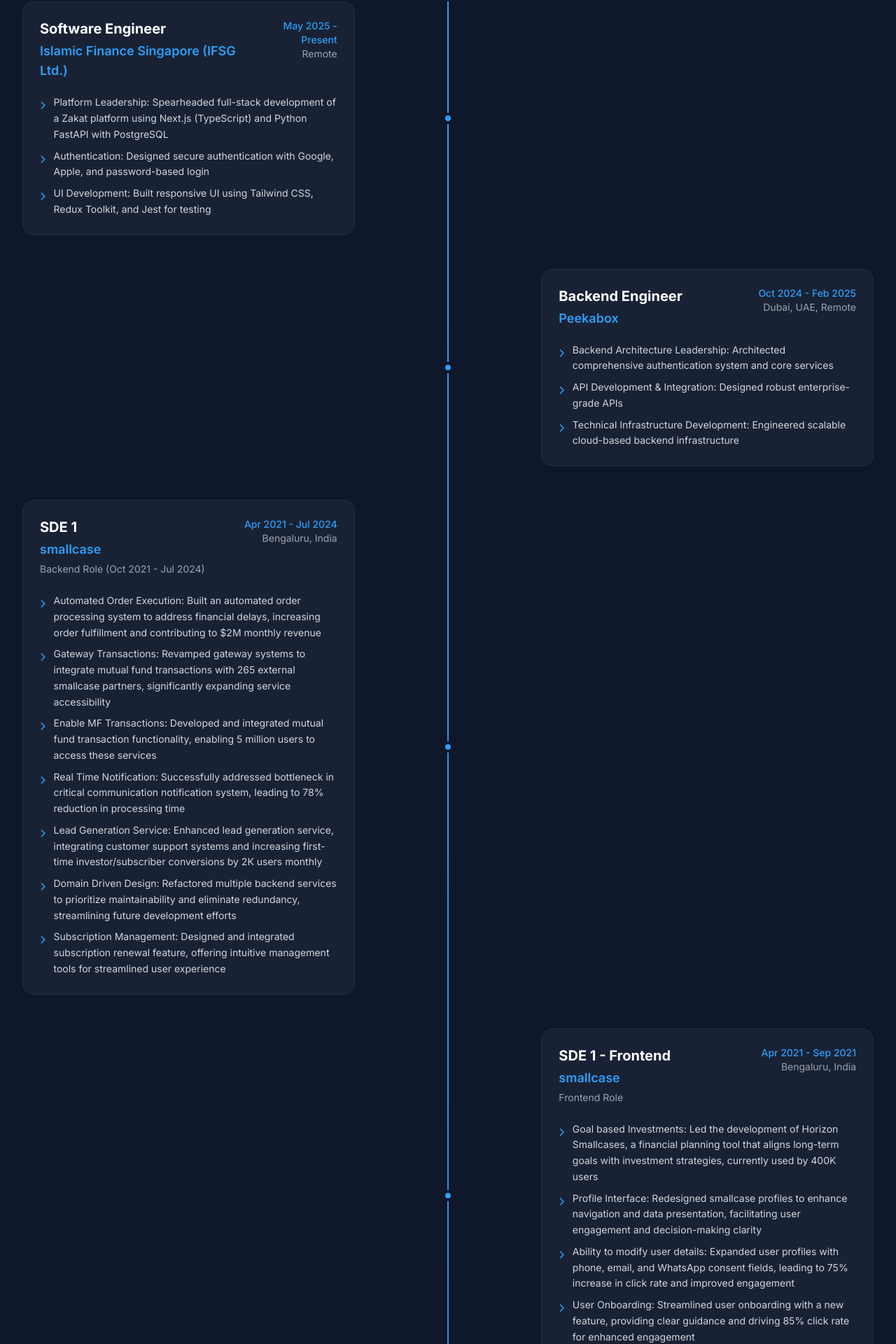
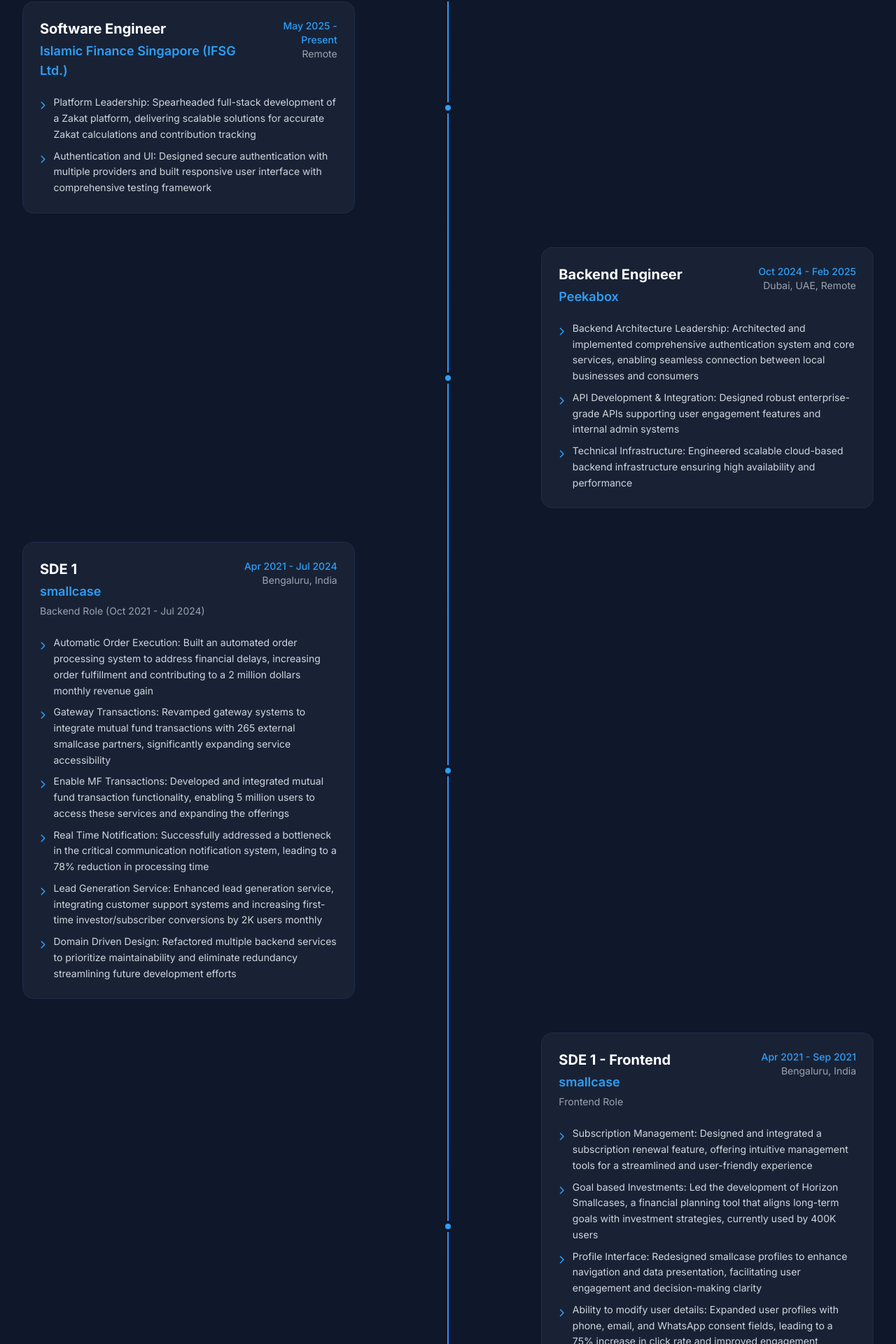
Before and after one commit to ahmedrzakhan/ahmedrzakhan.github.io, a React (Create React App) app: page / in a window 1280 px wide. Shown: the part 2300-4220 px from the top of the page at 70% size. Built offline with nearby package versions, Linux system fonts and the light colour scheme; no server answers.

Commit message:
portoflio content updated

```diff
--- a/src/data/portfolio.ts
+++ b/src/data/portfolio.ts
@@ -30,9 +30,8 @@ export const experiences: Experience[] = [
     duration: "May 2025 - Present",
     location: "Remote",
     description: [
-      "Platform Leadership: Spearheaded full-stack development of a Zakat platform using Next.js (TypeScript) and Python FastAPI with PostgreSQL",
-      "Authentication: Designed secure authentication with Google, Apple, and password-based login",
-      "UI Development: Built responsive UI using Tailwind CSS, Redux Toolkit, and Jest for testing",
+      "Platform Leadership: Spearheaded full-stack development of a Zakat platform, delivering scalable solutions for accurate Zakat calculations and contribution tracking",
+      "Authentication and UI: Designed secure authentication with multiple providers and built responsive user interface with comprehensive testing framework",
     ],
   },
   {
@@ -41,9 +40,9 @@ export const experiences: Experience[] = [
     duration: "Oct 2024 - Feb 2025",
     location: "Dubai, UAE, Remote",
     description: [
-      "Backend Architecture Leadership: Architected comprehensive authentication system and core services",
-      "API Development & Integration: Designed robust enterprise-grade APIs",
-      "Technical Infrastructure Development: Engineered scalable cloud-based backend infrastructure",
+      "Backend Architecture Leadership: Architected and implemented comprehensive authentication system and core services, enabling seamless connection between local businesses and consumers",
+      "API Development & Integration: Designed robust enterprise-grade APIs supporting user engagement features and internal admin systems",
+      "Technical Infrastructure: Engineered scalable cloud-based backend infrastructure ensuring high availability and performance",
     ],
   },
   {
@@ -53,13 +52,12 @@ export const experiences: Experience[] = [
     location: "Bengaluru, India",
     type: "Backend Role (Oct 2021 - Jul 2024)",
     description: [
-      "Automated Order Execution: Built an automated order processing system to address financial delays, increasing order fulfillment and contributing to $2M monthly revenue",
+      "Automatic Order Execution: Built an automated order processing system to address financial delays, increasing order fulfillment and contributing to a 2 million dollars monthly revenue gain",
       "Gateway Transactions: Revamped gateway systems to integrate mutual fund transactions with 265 external smallcase partners, significantly expanding service accessibility",
-      "Enable MF Transactions: Developed and integrated mutual fund transaction functionality, enabling 5 million users to access these services",
-      "Real Time Notification: Successfully addressed bottleneck in critical communication notification system, leading to 78% reduction in processing time",
+      "Enable MF Transactions: Developed and integrated mutual fund transaction functionality, enabling 5 million users to access these services and expanding the offerings",
+      "Real Time Notification: Successfully addressed a bottleneck in the critical communication notification system, leading to a 78% reduction in processing time",
       "Lead Generation Service: Enhanced lead generation service, integrating customer support systems and increasing first-time investor/subscriber conversions by 2K users monthly",
-      "Domain Driven Design: Refactored multiple backend services to prioritize maintainability and eliminate redundancy, streamlining future development efforts",
-      "Subscription Management: Designed and integrated subscription renewal feature, offering intuitive management tools for streamlined user experience",
+      "Domain Driven Design: Refactored multiple backend services to prioritize maintainability and eliminate redundancy streamlining future development efforts",
     ],
   },
   {
@@ -69,10 +67,11 @@ export const experiences: Experience[] = [
     location: "Bengaluru, India",
     type: "Frontend Role",
     description: [
+      "Subscription Management: Designed and integrated a subscription renewal feature, offering intuitive management tools for a streamlined and user-friendly experience",
       "Goal based Investments: Led the development of Horizon Smallcases, a financial planning tool that aligns long-term goals with investment strategies, currently used by 400K users",
       "Profile Interface: Redesigned smallcase profiles to enhance navigation and data presentation, facilitating user engagement and decision-making clarity",
-      "Ability to modify user details: Expanded user profiles with phone, email, and WhatsApp consent fields, leading to 75% increase in click rate and improved engagement",
-      "User Onboarding: Streamlined user onboarding with a new feature, providing clear guidance and driving 85% click rate for enhanced engagement",
+      "Ability to modify user details: Expanded user profiles with phone, email, and WhatsApp consent fields, leading to a 75% increase in click rate and improved engagement",
+      "User Onboarding: Streamlined user onboarding with a new feature, providing clear guidance and driving a 85% click rate for enhanced engagement",
     ],
   },
   {
@@ -91,7 +90,7 @@ export const experiences: Experience[] = [
     duration: "Aug 2019 - Mar 2020",
     location: "Pune, India",
     description: [
-      "Employee Self Service: Designed a custom Employee self-service mobile app tailored for Tata Motors, simplifying HR processes for 50K employees",
+      "Employment Self Service: Designed a custom Employee self service mobile app tailored for Tata Motors, simplifying HR processes for 50K employees",
       "Driver Management Service: Designed and implemented the registration process and a driver rating system tailored for Drivers in India, used by 70K users",
     ],
   },
```
